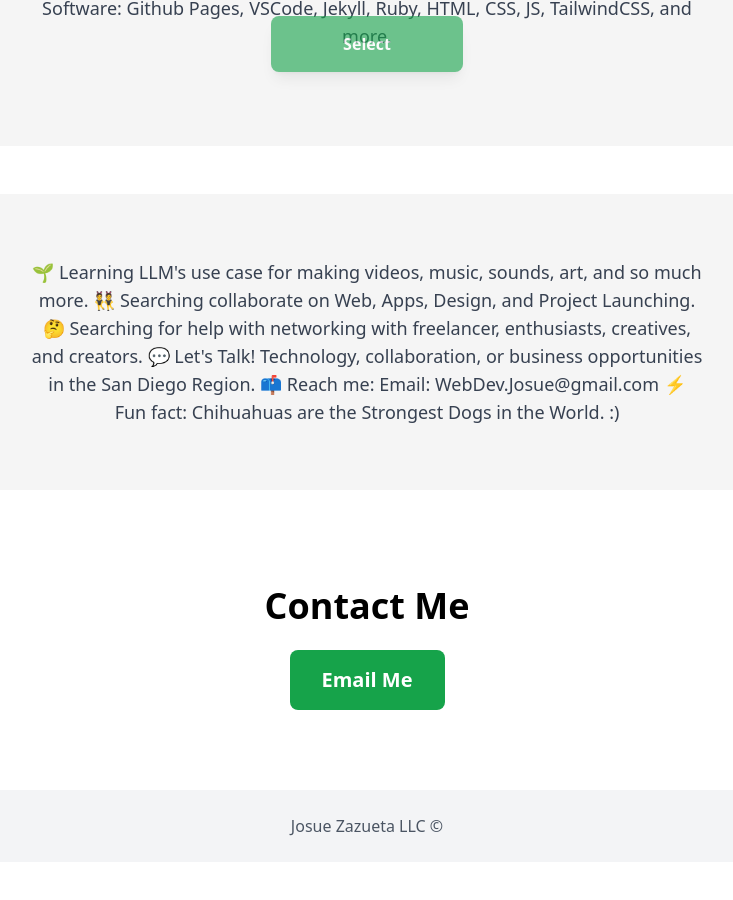
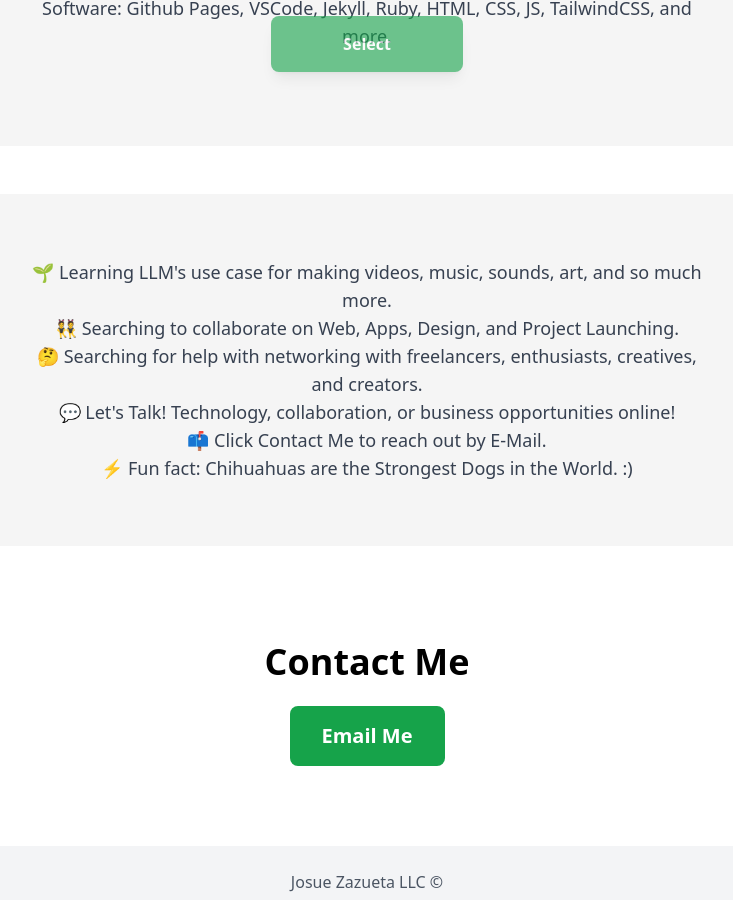
Before and after one commit to webdevjosue/webdevjosue.github.io, a Jekyll site: the page index.html, which Jekyll copies as it is, in a window 1280 px wide and 900 px high, scrolled down 1070 px. Shown: the whole window, without its empty margins (273-1006 px from the left). Built offline with Jekyll 4.4.1, drawn with Linux system fonts in a browser that asks for light colours; nearby versions of some CDN libraries; before the commit the page ends 1932 px from its top, so only the background shows below that.

Commit message:
Add SEO enhancements: configure noindex settings, update meta tags, and create robots.txt

```diff
--- a/_config.yml
+++ b/_config.yml
@@ -9,6 +9,18 @@
 plugins:
   - jekyll-seo-tag
 
+# SEO settings
+kramdown:
+  syntax_highlighter_opts:
+    disable: true
+
+defaults:
+  - scope:
+      path: "" # all files
+    values:
+      sitemap: false
+      noindex: true
+
 # Exclude files
 exclude:
   - .sass-cache/
--- a/_layouts/default.html
+++ b/_layouts/default.html
@@ -3,6 +3,10 @@
   <head>
     <meta charset="UTF-8" />
     <meta name="viewport" content="width=device-width, initial-scale=1.0" />
+    <meta name="robots" content="noindex, nofollow" />
+    <meta name="googlebot" content="noindex, nofollow" />
+    <meta http-equiv="X-Frame-Options" content="DENY" />
+    <meta http-equiv="X-Content-Type-Options" content="nosniff" />
     <title>
       {{ site.title }}{% if page.title != "Home" %} - {{ page.title }}{% endif
       %}
--- a/index.html
+++ b/index.html
@@ -115,12 +115,15 @@
             class="text-gray-700 text-base md:text-lg leading-relaxed max-w-2xl mx-auto"
           >
             🌱 Learning LLM's use case for making videos, music, sounds, art,
-            and so much more. 👯 Searching collaborate on Web, Apps, Design, and
-            Project Launching. 🤔 Searching for help with networking with
-            freelancer, enthusiasts, creatives, and creators. 💬 Let's Talk!
-            Technology, collaboration, or business opportunities in the San
-            Diego Region. 📫 Reach me: Email: WebDev.Josue@gmail.com ⚡ Fun
-            fact: Chihuahuas are the Strongest Dogs in the World. :)
+            and so much more.<br />
+            👯 Searching to collaborate on Web, Apps, Design, and Project
+            Launching.<br />
+            🤔 Searching for help with networking with freelancers, enthusiasts,
+            creatives, and creators.<br />
+            💬 Let's Talk! Technology, collaboration, or business opportunities
+            online!<br />
+            📫 Click Contact Me to reach out by E-Mail.<br />
+            ⚡ Fun fact: Chihuahuas are the Strongest Dogs in the World. :)<br />
           </p>
         </div>
       </section>
--- /dev/null
+++ b/robots.txt
@@ -0,0 +1,3 @@
+
+User-agent: *
+Disallow: /
```
Also changed, not shown: 1 other file.
